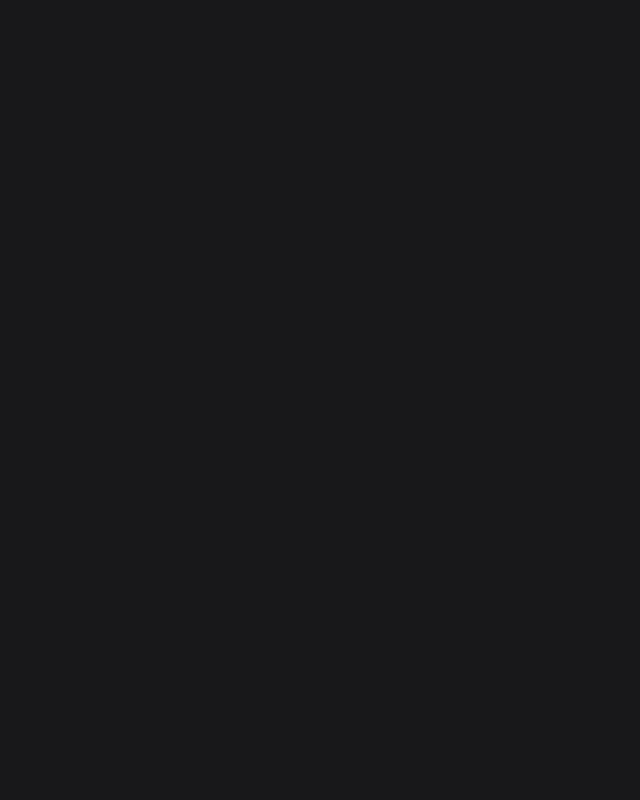
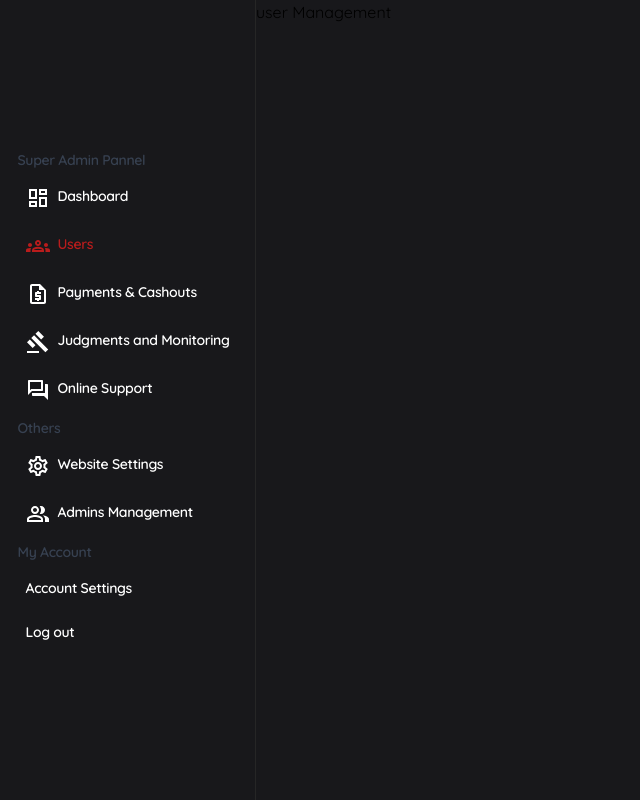
Before and after one commit to swrshho/admin-dashboard, a React (Vite) app: page /users in a window 1280 px wide. Before the commit this address had no page. Shown: the whole page, without its empty margins (0-640 px from the left). Built offline with nearby package versions, Linux system fonts and the light colour scheme.

Commit message:
feat: add sidebar navigation component

```diff
--- a/package.json
+++ b/package.json
@@ -10,6 +10,8 @@
     "preview": "vite preview"
   },
   "dependencies": {
+    "@emotion/styled": "^11.11.0",
+    "@mui/icons-material": "^5.14.1",
     "react": "^18.2.0",
     "react-dom": "^18.2.0",
     "react-router-dom": "^6.14.2"
--- a/src/App.tsx
+++ b/src/App.tsx
@@ -1,18 +1,19 @@
 import { Routes, Route, Navigate } from 'react-router-dom'
 import { userRoutes } from 'router/allRoutes'
 
+import Layout from 'components/layout/Layout'
+
 function App() {
 	return (
-		<div className='w-full h-screen p-4 bg-zinc-900'>
-			<Routes>
-				<Route
-					path='/'
-					element={<Navigate to={'/user-management'} replace />}
-				/>
-				{userRoutes.map((route, idx) => (
-					<Route key={idx} path={route.path} element={route.element} />
-				))}
-			</Routes>
+		<div className='w-full h-screen font-quicksand bg-zinc-900'>
+			<Layout>
+				<Routes>
+					<Route path='/' element={<Navigate to={'/users'} replace />} />
+					{userRoutes.map((route, idx) => (
+						<Route key={idx} path={route.path} element={route.element} />
+					))}
+				</Routes>
+			</Layout>
 		</div>
 	)
 }
--- /dev/null
+++ b/src/components/layout/Layout.tsx
@@ -0,0 +1,15 @@
+import { LayoutProps } from 'types'
+
+import NavBar from 'components/navbar/NavBar'
+const Layout = ({ children }: LayoutProps) => {
+	return (
+		<div className='flex'>
+			<div className='w-1/5'>
+				<NavBar />
+			</div>
+			<div className='w-4/6'>{children}</div>
+		</div>
+	)
+}
+
+export default Layout
--- /dev/null
+++ b/src/components/navbar/NavBar.tsx
@@ -0,0 +1,33 @@
+import { NavLink } from 'react-router-dom'
+
+import { navbarData } from './navbarData'
+
+const NavBar = () => {
+	return (
+		<div className='h-screen flex justify-center items-center border-solid border-r border-r-neutral-800'>
+			<div className='flex'>
+				<div className='nav-links__container'>
+					{navbarData.map((group) => (
+						<>
+							<span className='nav-links__heading'>{group.groupName}</span>
+							{group.links.map((link) => (
+								<span className='nav-link__container'>
+									<NavLink
+										to={link.path}
+										className={({ isActive }) =>
+											isActive ? 'flex gap-2 text-red-700' : 'flex gap-2'
+										}>
+										{link.icon && link.icon}
+										{link.name}
+									</NavLink>
+								</span>
+							))}
+						</>
+					))}
+				</div>
+			</div>
+		</div>
+	)
+}
+
+export default NavBar
--- /dev/null
+++ b/src/components/navbar/navbarData.tsx
@@ -0,0 +1,72 @@
+import { NavLinkGroup } from 'types'
+
+// icons
+import DashboardOutlinedIcon from '@mui/icons-material/DashboardOutlined'
+import GroupsOutlinedIcon from '@mui/icons-material/GroupsOutlined'
+import RequestQuoteOutlinedIcon from '@mui/icons-material/RequestQuoteOutlined'
+import GavelIcon from '@mui/icons-material/Gavel'
+import ForumOutlinedIcon from '@mui/icons-material/ForumOutlined'
+import SettingsOutlinedIcon from '@mui/icons-material/SettingsOutlined'
+import PeopleAltOutlinedIcon from '@mui/icons-material/PeopleAltOutlined'
+
+export const navbarData: NavLinkGroup[] = [
+	{
+		groupName: 'Super Admin Pannel',
+		links: [
+			{
+				name: 'Dashboard',
+				path: '/dashboard',
+				icon: <DashboardOutlinedIcon className='nav-link__icon' />,
+			},
+
+			{
+				name: 'Users',
+				path: '/users',
+				icon: <GroupsOutlinedIcon />,
+			},
+
+			{
+				name: 'Payments & Cashouts',
+				path: '/payments',
+				icon: <RequestQuoteOutlinedIcon />,
+			},
+
+			{
+				name: 'Judgments and Monitoring',
+				path: '/judgments',
+				icon: <GavelIcon />,
+			},
+
+			{
+				name: 'Online Support',
+				path: '/support',
+				icon: <ForumOutlinedIcon />,
+			},
+		],
+	},
+
+	{
+		groupName: 'Others',
+		links: [
+			{
+				name: 'Website Settings',
+				path: '/settings',
+				icon: <SettingsOutlinedIcon />,
+			},
+
+			{
+				name: 'Admins Management',
+				path: '/admins-management',
+				icon: <PeopleAltOutlinedIcon />,
+			},
+		],
+	},
+
+	{
+		groupName: 'My Account',
+		links: [
+			{ name: 'Account Settings', path: '/account-settings' },
+			{ name: 'Log out', path: '/logout' },
+		],
+	},
+]
--- a/src/index.css
+++ b/src/index.css
@@ -1,3 +1,4 @@
+@import url('https://fonts.googleapis.com/css2?family=Quicksand:wght@300;400;500;600;700&display=swap');
 @tailwind base;
 @tailwind components;
 @tailwind utilities;
@@ -6,5 +7,25 @@
 	margin: 0;
 	padding: 0;
 	box-sizing: border-box;
-	/* font-family: 'Manrope', sans-serif; */
+	font-family: 'Quicksand', sans-serif;
 }
+
+.nav-links__container {
+	@apply font-semibold tracking-tight flex items-start flex-col gap-2 text-sm;
+}
+
+.nav-links__heading {
+	@apply text-gray-700;
+}
+
+.nav-link__container {
+	@apply text-white flex gap-1 p-2 rounded-xl hover:text-red-700 hover:bg-zinc-800 transition-all;
+}
+
+.nav-link {
+	@apply flex gap-2;
+}
+
+/* .nav-link__icon {
+	@apply hover:text-red-700;
+} */
--- a/src/pages/user-management/UserManagement.tsx
+++ b/src/pages/user-management/UserManagement.tsx
@@ -1,5 +1,5 @@
 const UserManagement = () => {
-	return <div>user management</div>
+	return <div>user Management</div>
 }
 
 export default UserManagement
--- a/src/router/allRoutes.tsx
+++ b/src/router/allRoutes.tsx
@@ -3,5 +3,5 @@ import { UserRoute } from 'types'
 import UserManagement from 'pages/user-management/UserManagement'
 
 export const userRoutes: UserRoute[] = [
-	{ path: '/user-management', element: <UserManagement /> },
+	{ path: '/users', element: <UserManagement /> },
 ]
--- a/src/types/index.ts
+++ b/src/types/index.ts
@@ -6,3 +6,14 @@ export interface UserRoute {
 export interface LayoutProps {
 	children: JSX.Element
 }
+
+interface NavLink {
+	name: string
+	path: string
+	icon?: JSX.Element
+}
+
+export interface NavLinkGroup {
+	groupName: string
+	links: NavLink[]
+}
--- a/tailwind.config.js
+++ b/tailwind.config.js
@@ -2,6 +2,9 @@
 export default {
 	content: ['./index.html', './src/**/*.{ts,tsx}'],
 	theme: {
+		fontFamily: {
+			quicksand: ['Quicksand'],
+		},
 		extend: {},
 	},
 	plugins: [],
```
Also changed, not shown: 1 other file (tests, documents, lock files or other folders).
